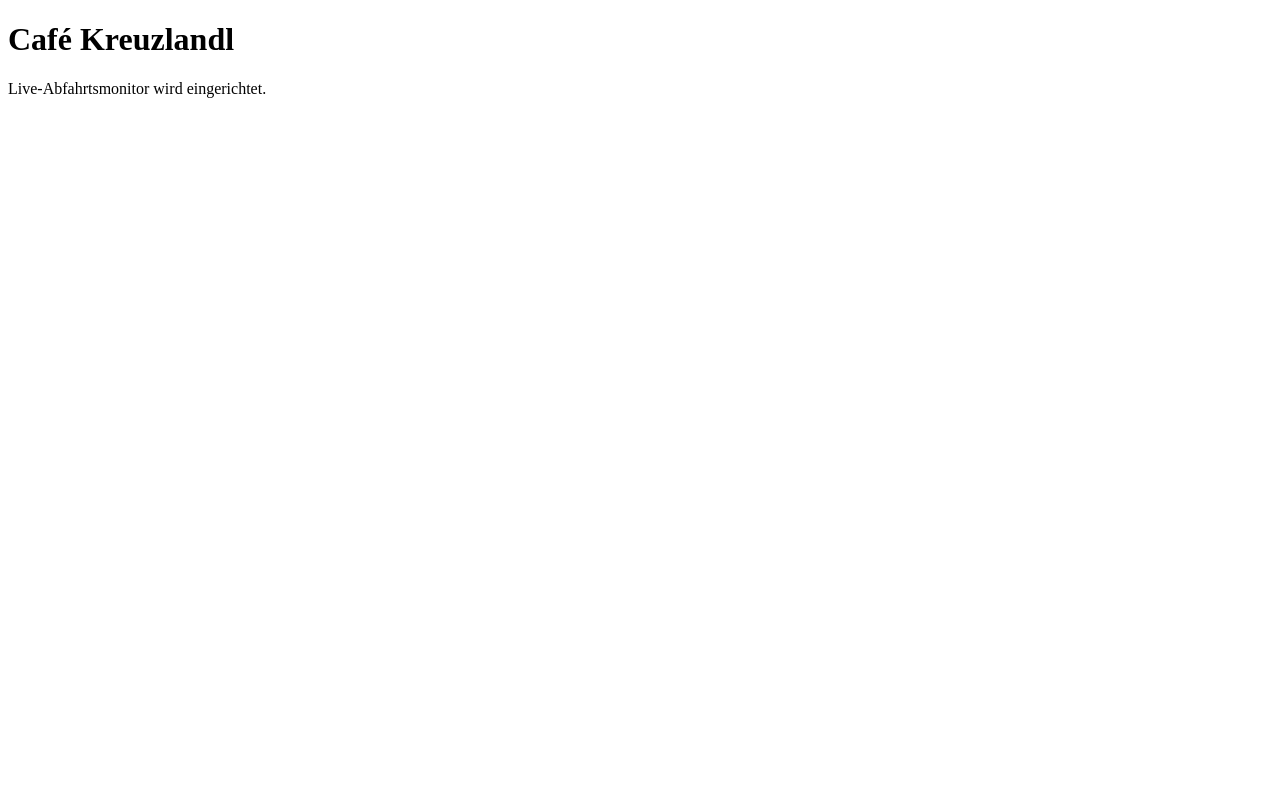
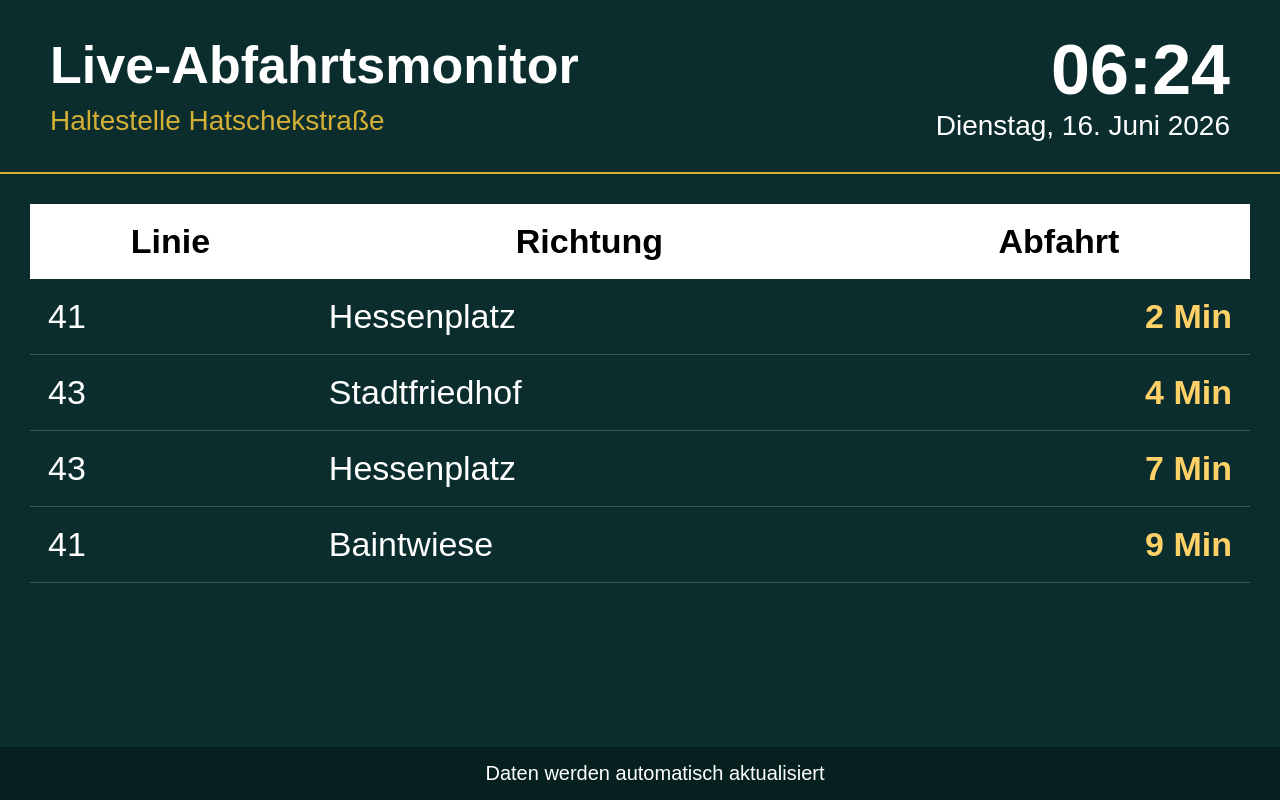
Before and after one commit to eibensteinermario-lab/Cafe-Kreuzlandl, a plain HTML site: page index.html in a window 1280 px wide. Drawn offline with Linux system fonts and the light colour scheme.

Commit message:
Update index.html
<!DOCTYPE html>
<html lang="de">
<head>
<meta charset="UTF-8">
<meta name="viewport" content="width=device-width, initial-scale=1">
<title>Live-Abfahrtsmonitor</title>

<style>
body{
margin:0;
background:#0b2d2d;
color:white;
font-family:Arial,sans-serif;
}

.header{
display:flex;
justify-content:space-between;
align-items:center;
padding:30px 50px;
border-bottom:2px solid #d4af37;
}

.title{
font-size:52px;
font-weight:bold;
}

.subtitle{
font-size:28px;
color:#d4af37;
margin-top:10px;
}

.clock{
text-align:right;
}

.time{
font-size:70px;
font-weight:bold;
}

.date{
font-size:28px;
}

.container{
padding:30px;
}

table{
width:100%;
border-collapse:collapse;
font-size:34px;
}

th{
background:white;
color:black;
padding:18px;
}

td{
padding:18px;
border-bottom:1px solid rgba(255,255,255,0.2);
}

.minutes{
text-align:right;
font-weight:bold;
color:#ffd166;
}

.footer{
position:fixed;
bottom:0;
width:100%;
background:#062020;
padding:15px;
text-align:center;
font-size:20px;
}
</style>

<script>
function updateClock(){
const now = new Date();

document.getElementById("time").innerHTML =
now.toLocaleTimeString("de-AT",{
hour:"2-digit",
minute:"2-digit"
});

document.getElementById("date").innerHTML =
now.toLocaleDateString("de-AT",{
weekday:"long",
day:"2-digit",
month:"long",
year:"numeric"
});
}

setInterval(updateClock,1000);
</script>

</head>

<body onload="updateClock()">

<div class="header">

<div>
<div class="title">Live-Abfahrtsmonitor</div>
<div class="subtitle">Haltestelle Hatschekstraße</div>
</div>

<div class="clock">
<div id="time" class="time"></div>
<div id="date" class="date"></div>
</div>

</div>

<div class="container">

<table>

<tr>
<th>Linie</th>
<th>Richtung</th>
<th>Abfahrt</th>
</tr>

<tr>
<td>41</td>
<td>Hessenplatz</td>
<td class="minutes">2 Min</td>
</tr>

<tr>
<td>43</td>
<td>Stadtfriedhof</td>
<td class="minutes">4 Min</td>
</tr>

<tr>
<td>43</td>
<td>Hessenplatz</td>
<td class="minutes">7 Min</td>
</tr>

<tr>
<td>41</td>
<td>Baintwiese</td>
<td class="minutes">9 Min</td>
</tr>

</table>

</div>

<div class="footer">
Daten werden automatisch aktualisiert
</div>

</body>
</html>

```diff
--- a/index.html
+++ b/index.html
@@ -2,10 +2,168 @@
 <html lang="de">
 <head>
 <meta charset="UTF-8">
-<title>Café Kreuzlandl</title>
+<meta name="viewport" content="width=device-width, initial-scale=1">
+<title>Live-Abfahrtsmonitor</title>
+
+<style>
+body{
+margin:0;
+background:#0b2d2d;
+color:white;
+font-family:Arial,sans-serif;
+}
+
+.header{
+display:flex;
+justify-content:space-between;
+align-items:center;
+padding:30px 50px;
+border-bottom:2px solid #d4af37;
+}
+
+.title{
+font-size:52px;
+font-weight:bold;
+}
+
+.subtitle{
+font-size:28px;
+color:#d4af37;
+margin-top:10px;
+}
+
+.clock{
+text-align:right;
+}
+
+.time{
+font-size:70px;
+font-weight:bold;
+}
+
+.date{
+font-size:28px;
+}
+
+.container{
+padding:30px;
+}
+
+table{
+width:100%;
+border-collapse:collapse;
+font-size:34px;
+}
+
+th{
+background:white;
+color:black;
+padding:18px;
+}
+
+td{
+padding:18px;
+border-bottom:1px solid rgba(255,255,255,0.2);
+}
+
+.minutes{
+text-align:right;
+font-weight:bold;
+color:#ffd166;
+}
+
+.footer{
+position:fixed;
+bottom:0;
+width:100%;
+background:#062020;
+padding:15px;
+text-align:center;
+font-size:20px;
+}
+</style>
+
+<script>
+function updateClock(){
+const now = new Date();
+
+document.getElementById("time").innerHTML =
+now.toLocaleTimeString("de-AT",{
+hour:"2-digit",
+minute:"2-digit"
+});
+
+document.getElementById("date").innerHTML =
+now.toLocaleDateString("de-AT",{
+weekday:"long",
+day:"2-digit",
+month:"long",
+year:"numeric"
+});
+}
+
+setInterval(updateClock,1000);
+</script>
+
 </head>
-<body>
-<h1>Café Kreuzlandl</h1>
-<p>Live-Abfahrtsmonitor wird eingerichtet.</p>
+
+<body onload="updateClock()">
+
+<div class="header">
+
+<div>
+<div class="title">Live-Abfahrtsmonitor</div>
+<div class="subtitle">Haltestelle Hatschekstraße</div>
+</div>
+
+<div class="clock">
+<div id="time" class="time"></div>
+<div id="date" class="date"></div>
+</div>
+
+</div>
+
+<div class="container">
+
+<table>
+
+<tr>
+<th>Linie</th>
+<th>Richtung</th>
+<th>Abfahrt</th>
+</tr>
+
+<tr>
+<td>41</td>
+<td>Hessenplatz</td>
+<td class="minutes">2 Min</td>
+</tr>
+
+<tr>
+<td>43</td>
+<td>Stadtfriedhof</td>
+<td class="minutes">4 Min</td>
+</tr>
+
+<tr>
+<td>43</td>
+<td>Hessenplatz</td>
+<td class="minutes">7 Min</td>
+</tr>
+
+<tr>
+<td>41</td>
+<td>Baintwiese</td>
+<td class="minutes">9 Min</td>
+</tr>
+
+</table>
+
+</div>
+
+<div class="footer">
+Daten werden automatisch aktualisiert
+</div>
+
 </body>
 </html>
```
